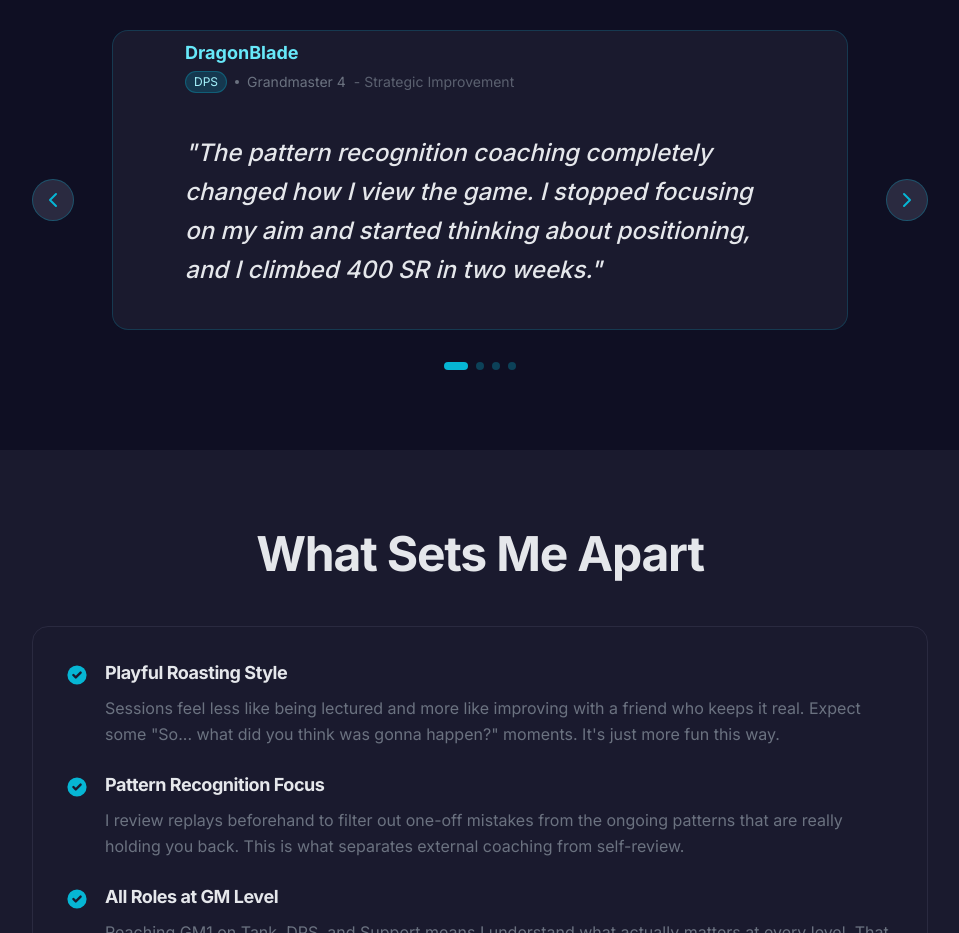
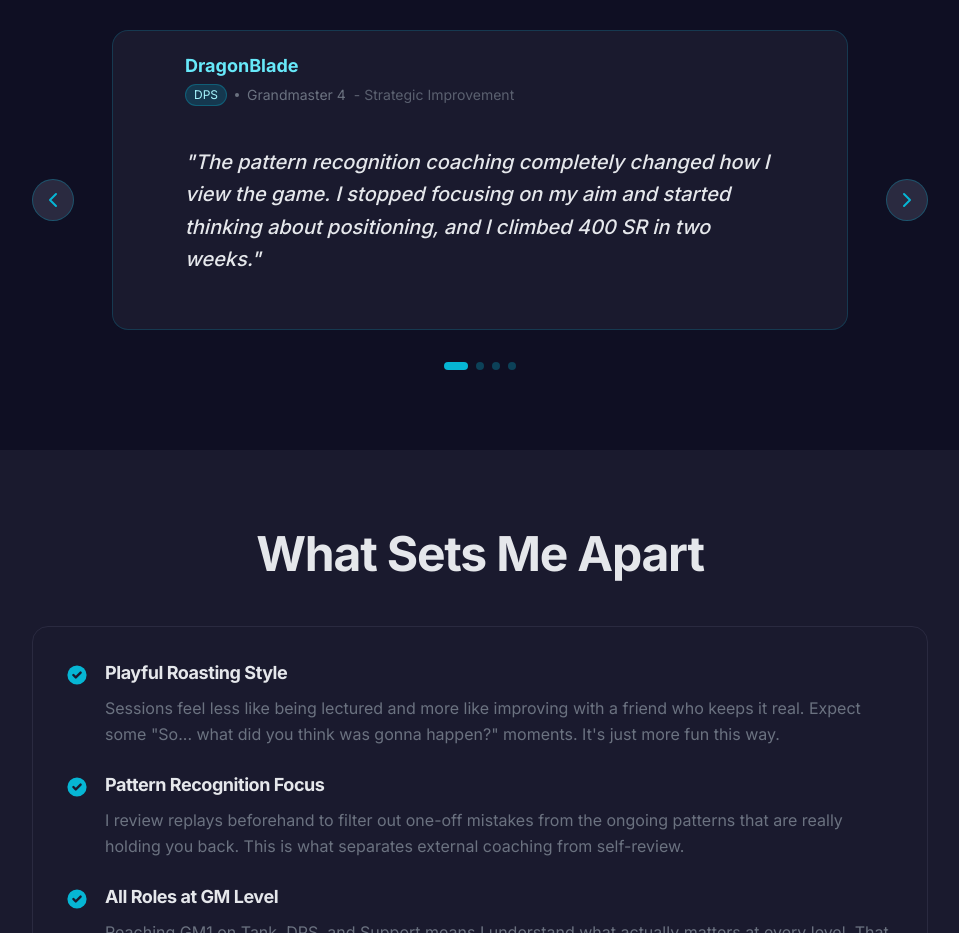
Before and after one commit to Grizzly-Endeavors/coaching-website, a Next.js app: page / in a window 1280 px wide. Shown: the part 2380-3313 px from the top of the page, without its empty margins (160-1119 px from the left). Built offline with nearby package versions, Linux system fonts and the light colour scheme.

Commit message:
shrink quote text

```diff
--- a/components/TestimonialsCarousel.tsx
+++ b/components/TestimonialsCarousel.tsx
@@ -178,7 +178,7 @@ export default function TestimonialsCarousel({ items }: TestimonialsCarouselProp
                   </div>
                 </div>
 
-                <blockquote className="text-xl md:text-2xl text-text-primary font-medium mb-8 leading-relaxed relative z-10 border-none pl-0">
+                <blockquote className="text-lg md:text-xl text-text-primary font-medium mb-8 leading-relaxed relative z-10 border-none pl-0">
                   "{currentTestimonial.quote}"
                 </blockquote>
               </CardContent>
```
